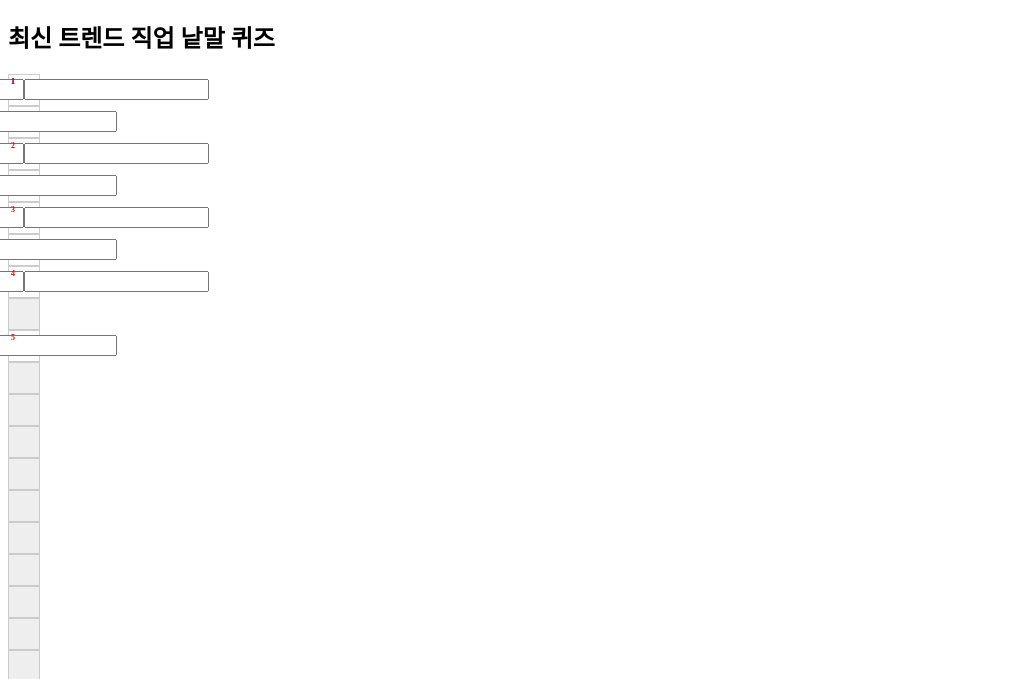
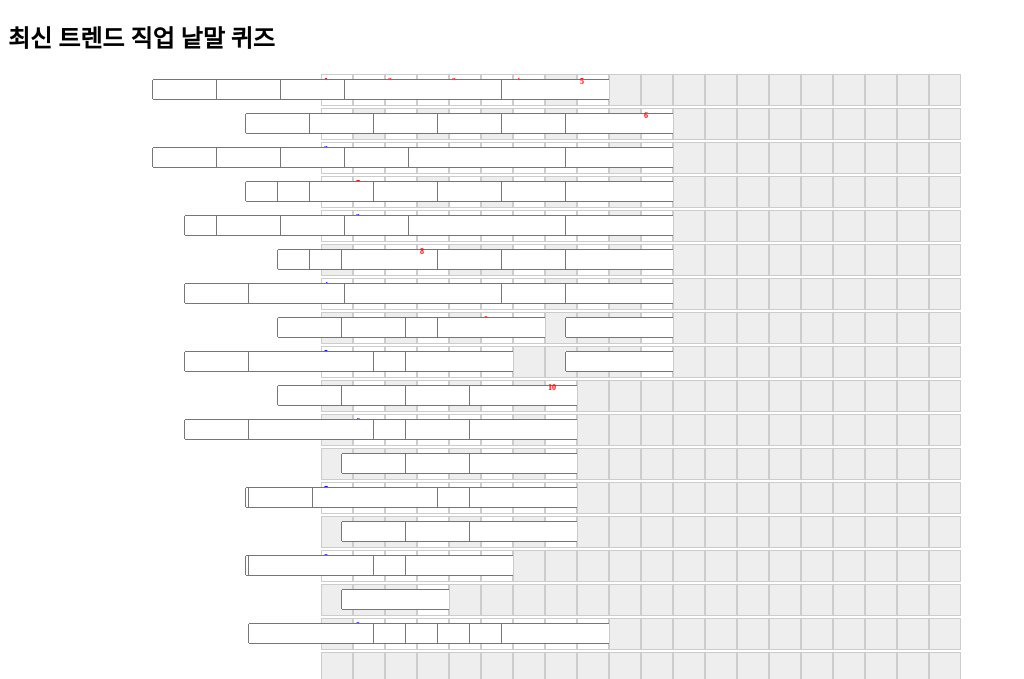
Before and after one commit to KIMGIBONG67/quizz, a plain HTML site: page index.html in a window 1280 px wide. Shown: the part 70-749 px from the top of the page, without its empty margins (0-1024 px from the left). Drawn offline with Linux system fonts and the light colour scheme.

Commit message:
Update style.css

```diff
--- a/style.css
+++ b/style.css
@@ -43,3 +43,10 @@
 .down-clue {
     color: red;
 }
+#quiz-board {
+    display: grid;
+    grid-template-columns: repeat(20, 30px);
+    gap: 2px;
+    margin: 20px 0;
+    justify-content: center;
+}
```
